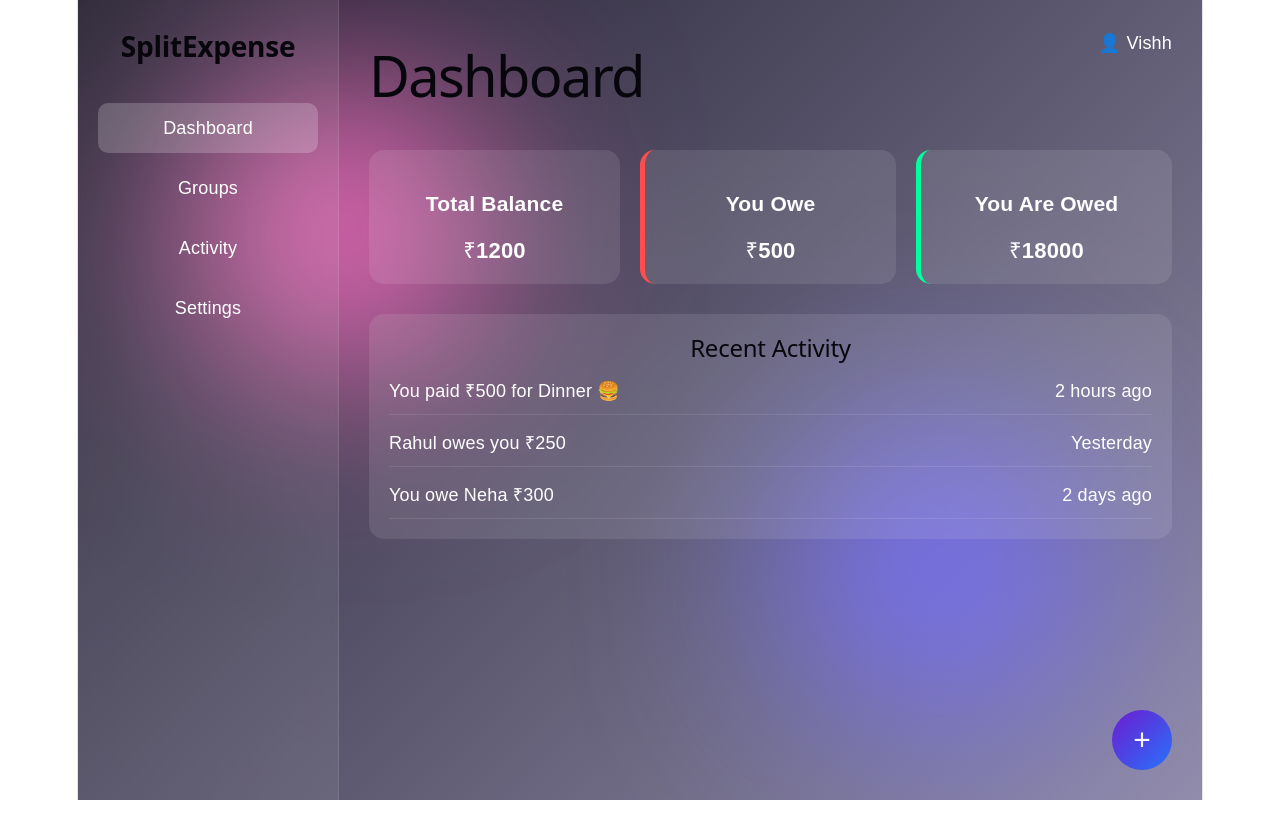
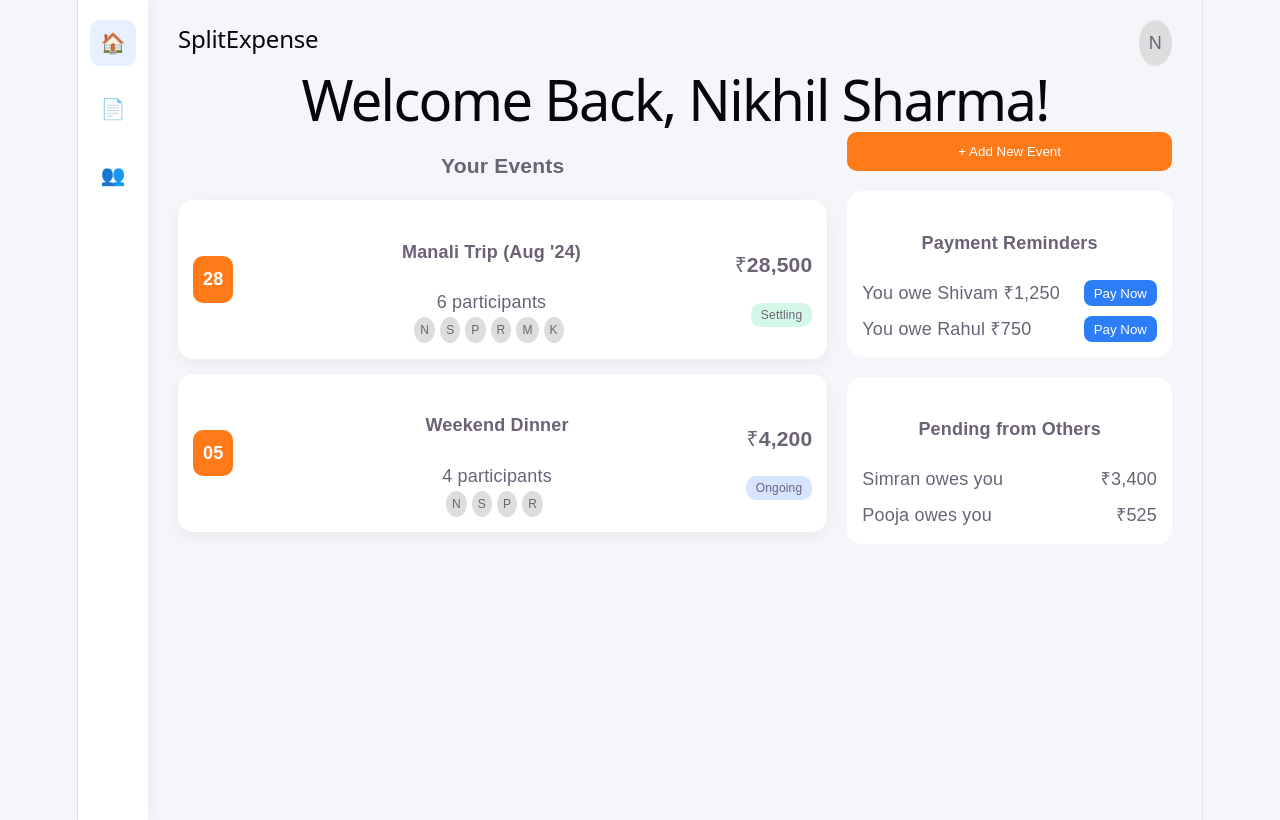
Before and after one commit to dwitipatell/SplitExpense, a React (Vite) app: page /dashboard in a window 1280 px wide. Built offline with nearby package versions, Linux system fonts and the light colour scheme.

Commit message:
dashboard2 updated

```diff
--- a/package.json
+++ b/package.json
@@ -10,7 +10,7 @@
     "preview": "vite preview"
   },
   "dependencies": {
-    "@supabase/supabase-js": "^2.100.1",
+    "@supabase/supabase-js": "^2.101.0",
     "react": "^19.2.4",
     "react-dom": "^19.2.4",
     "react-router-dom": "^7.13.2"
--- a/src/pages/dashboard.jsx
+++ b/src/pages/dashboard.jsx
@@ -7,67 +7,109 @@ export default function Dashboard() {
 
       {/* Sidebar */}
       <div className="sidebar">
-        <h2 className="logo">SplitExpense</h2>
-        <ul>
-          <li className="active">Dashboard</li>
-          <li>Groups</li>
-          <li>Activity</li>
-          <li>Settings</li>
-        </ul>
+        <div className="icon active">🏠</div>
+        <div className="icon">📄</div>
+        <div className="icon">👥</div>
       </div>
 
-      {/* Main Content */}
+      {/* Main */}
       <div className="main">
 
         {/* Navbar */}
         <div className="navbar">
-          <h1>Dashboard</h1>
-          <div className="user">👤 Vishh</div>
+          <h2>SplitExpense</h2>
+          <div className="user">N</div>
         </div>
 
-        {/* Cards */}
-        <div className="cards">
-          <div className="card">
-            <h3>Total Balance</h3>
-            <p>₹1200</p>
+        <h1 className="welcome">Welcome Back, Nikhil Sharma!</h1>
+
+        <div className="content">
+
+          {/* LEFT */}
+          <div className="left">
+
+            <h3>Your Events</h3>
+
+            {/* Card 1 */}
+            <div className="event-card">
+              <div className="event-left">
+                <div className="date">28</div>
               </div>
 
-          <div className="card red">
-            <h3>You Owe</h3>
-            <p>₹500</p>
-          </div>
-
-          <div className="card green">
-            <h3>You Are Owed</h3>
-            <p>₹18000</p>
+              <div className="event-middle">
+                <h4>Manali Trip (Aug '24)</h4>
+                <p>6 participants</p>
+                <div className="avatars">
+                  <span>N</span><span>S</span><span>P</span>
+                  <span>R</span><span>M</span><span>K</span>
                 </div>
               </div>
 
-        {/* Transactions */}
-        <div className="transactions">
-          <h2>Recent Activity</h2>
-
-          <div className="transaction">
-            <p>You paid ₹500 for Dinner 🍔</p>
-            <span>2 hours ago</span>
+              <div className="event-right">
+                <h3>₹28,500</h3>
+                <span className="status green">Settling</span>
+              </div>
             </div>
 
-          <div className="transaction">
-            <p>Rahul owes you ₹250</p>
-            <span>Yesterday</span>
+            {/* Card 2 */}
+            <div className="event-card">
+              <div className="event-left">
+                <div className="date">05</div>
               </div>
 
-          <div className="transaction">
-            <p>You owe Neha ₹300</p>
-            <span>2 days ago</span>
+              <div className="event-middle">
+                <h4>Weekend Dinner</h4>
+                <p>4 participants</p>
+                <div className="avatars">
+                  <span>N</span><span>S</span><span>P</span><span>R</span>
+                </div>
+              </div>
+
+              <div className="event-right">
+                <h3>₹4,200</h3>
+                <span className="status blue">Ongoing</span>
               </div>
             </div>
 
           </div>
 
-      {/* Floating Button */}
-      <button className="fab">+</button>
+          {/* RIGHT */}
+          <div className="right">
 
+            <button className="add-btn">+ Add New Event</button>
+
+            <div className="box">
+              <h4>Payment Reminders</h4>
+
+              <div className="reminder">
+                <p>You owe Shivam ₹1,250</p>
+                <button>Pay Now</button>
+              </div>
+
+              <div className="reminder">
+                <p>You owe Rahul ₹750</p>
+                <button>Pay Now</button>
+              </div>
+            </div>
+
+            <div className="box">
+              <h4>Pending from Others</h4>
+
+              <div className="pending">
+                <p>Simran owes you</p>
+                <span>₹3,400</span>
+              </div>
+
+              <div className="pending">
+                <p>Pooja owes you</p>
+                <span>₹525</span>
+              </div>
+            </div>
+
+          </div>
+
+        </div>
+      </div>
     </div>
   );
 }
--- a/src/styles/dashboard.css
+++ b/src/styles/dashboard.css
@@ -1,155 +1,157 @@
-/* Background */
+body {
+  margin: 0;
+  font-family: "Poppins", sans-serif;
+  background: #f4f6f9;
+}
+
+/* Layout */
 .dashboard {
   display: flex;
-  height: 100vh;
-  background: linear-gradient(135deg, #1f1c2c, #928dab);
-  font-family: 'Poppins', sans-serif;
-  color: white;
-  position: relative;
-  overflow: hidden;
-}
-
-/* Gradient blobs */
-.dashboard::before,
-.dashboard::after {
-  content: "";
-  position: absolute;
-  width: 300px;
-  height: 300px;
-  border-radius: 50%;
-  filter: blur(100px);
-  z-index: 0;
-}
-
-.dashboard::before {
-  background: #fb6ec2;
-  top: 10%;
-  left: 10%;
-}
-
-.dashboard::after {
-  background: #7570fb;
-  bottom: 10%;
-  right: 10%;
 }
 
 /* Sidebar */
 .sidebar {
-  width: 220px;
-  padding: 30px 20px;
-  backdrop-filter: blur(15px);
-  background: rgba(255, 255, 255, 0.08);
-  border-right: 1px solid rgba(255, 255, 255, 0.1);
+  width: 70px;
+  height: 100vh;
+  background: #ffffff;
+  display: flex;
+  flex-direction: column;
+  align-items: center;
+  padding-top: 20px;
+  gap: 20px;
+  box-shadow: 2px 0 10px rgba(0,0,0,0.05);
 }
 
-.sidebar .logo {
-  margin-bottom: 40px;
+.icon {
+  font-size: 20px;
+  padding: 10px;
+  border-radius: 10px;
+  cursor: pointer;
 }
 
-.sidebar ul {
-  list-style: none;
-  padding: 0;
-}
-
-.sidebar li {
-  padding: 12px;
-  margin-bottom: 10px;
-  border-radius: 10px;
-  cursor: pointer;
-  transition: 0.3s;
-}
-
-.sidebar li:hover,
-.sidebar .active {
-  background: rgba(255, 255, 255, 0.2);
+.icon.active {
+  background: #e6f0ff;
 }
 
 /* Main */
 .main {
   flex: 1;
-  padding: 30px;
-  z-index: 1;
+  padding: 20px 30px;
 }
 
 /* Navbar */
 .navbar {
   display: flex;
   justify-content: space-between;
-  margin-bottom: 30px;
+  align-items: center;
 }
 
-/* Cards */
-.cards {
+.user {
+  background: #ddd;
+  padding: 10px;
+  border-radius: 50%;
+}
+
+/* Welcome */
+.welcome {
+  margin: 20px 0;
+}
+
+/* Content */
+.content {
   display: flex;
   gap: 20px;
-  margin-bottom: 30px;
 }
 
-.card {
-  flex: 1;
-  padding: 20px;
-  border-radius: 15px;
-
-  background: rgba(255, 255, 255, 0.1);
-  backdrop-filter: blur(12px);
-
-  transition: 0.3s;
+/* Left */
+.left {
+  flex: 2;
 }
 
-.card:hover {
-  transform: translateY(-5px);
+/* Event Card */
+.event-card {
+  display: flex;
+  align-items: center;
+  background: white;
+  padding: 15px;
+  border-radius: 15px;
+  margin-top: 15px;
+  box-shadow: 0 5px 15px rgba(0,0,0,0.05);
 }
 
-.card p {
-  font-size: 22px;
+.event-left .date {
+  background: #ff7a18;
+  color: white;
+  padding: 10px;
+  border-radius: 10px;
   font-weight: bold;
 }
 
-.card.red {
-  border-left: 5px solid #ff4d4d;
+.event-middle {
+  flex: 1;
+  margin-left: 15px;
 }
 
-.card.green {
-  border-left: 5px solid #00ff9f;
+.avatars span {
+  background: #ddd;
+  border-radius: 50%;
+  padding: 6px;
+  margin-right: 5px;
+  font-size: 12px;
 }
 
-/* Transactions */
-.transactions {
-  padding: 20px;
-  border-radius: 15px;
-
-  background: rgba(255, 255, 255, 0.1);
-  backdrop-filter: blur(12px);
+/* Right */
+.event-right {
+  text-align: right;
 }
 
-.transaction {
+.status {
+  padding: 5px 10px;
+  border-radius: 10px;
+  font-size: 12px;
+}
+
+.green {
+  background: #d4f8e8;
+}
+
+.blue {
+  background: #d6e4ff;
+}
+
+/* Right panel */
+.right {
+  flex: 1;
+}
+
+.add-btn {
+  width: 100%;
+  padding: 12px;
+  background: #ff7a18;
+  color: white;
+  border: none;
+  border-radius: 10px;
+  cursor: pointer;
+}
+
+/* Box */
+.box {
+  background: white;
+  padding: 15px;
+  border-radius: 15px;
+  margin-top: 20px;
+}
+
+.reminder, .pending {
   display: flex;
   justify-content: space-between;
-  margin-top: 15px;
-  padding-bottom: 10px;
-  border-bottom: 1px solid rgba(255,255,255,0.1);
+  margin-top: 10px;
 }
 
-/* Floating Button */
-.fab {
-  position: absolute;
-  bottom: 30px;
-  right: 30px;
-
-  width: 60px;
-  height: 60px;
-  border-radius: 50%;
-
+.reminder button {
+  background: #2d7df6;
+  color: white;
   border: none;
-  font-size: 30px;
-
-  background: linear-gradient(135deg, #6a11cb, #2575fc);
-  color: white;
-
-  cursor: pointer;
-  transition: 0.3s;
+  padding: 5px 10px;
+  border-radius: 8px;
 }
-
-.fab:hover {
-  transform: scale(1.1);
-}
```
Also changed, not shown: 1 other file (tests, documents, lock files or other folders). Lines whose indentation alone changed are shown as unchanged.
